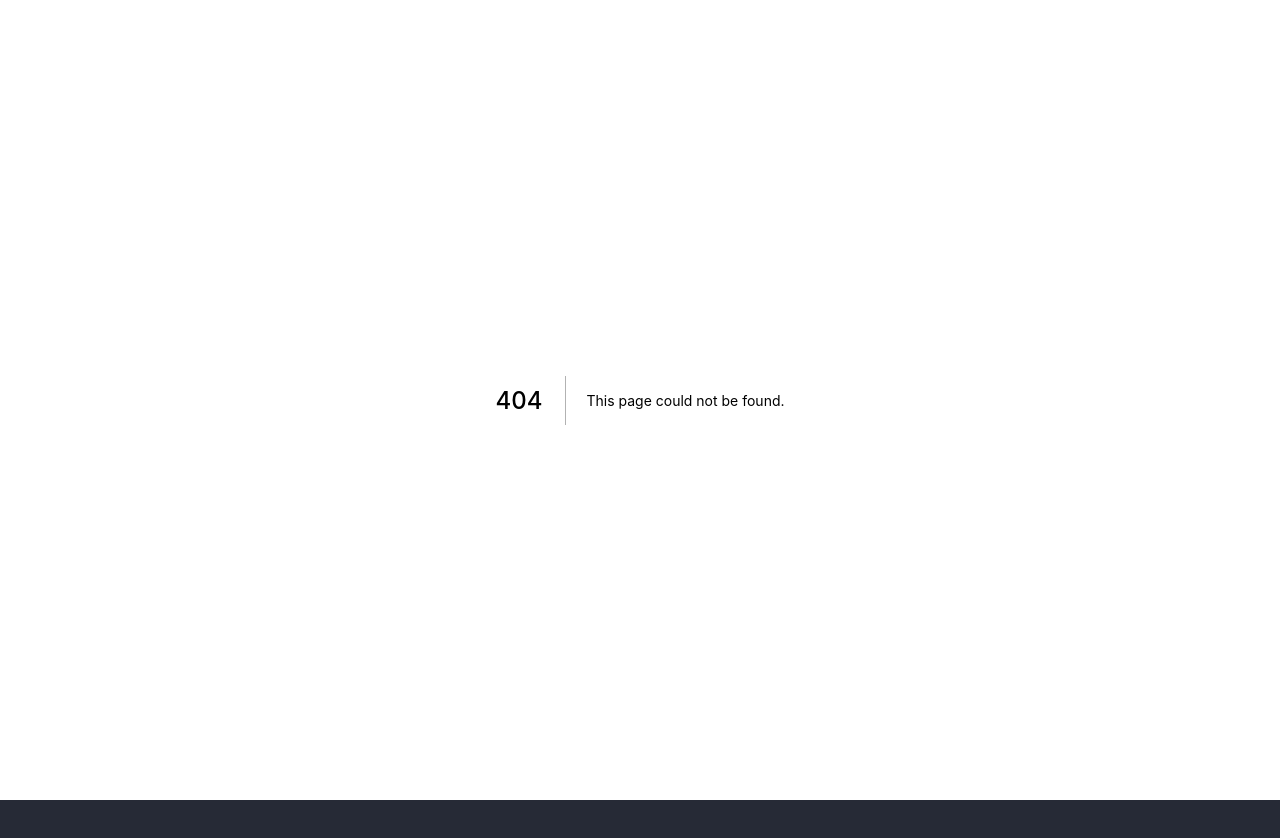
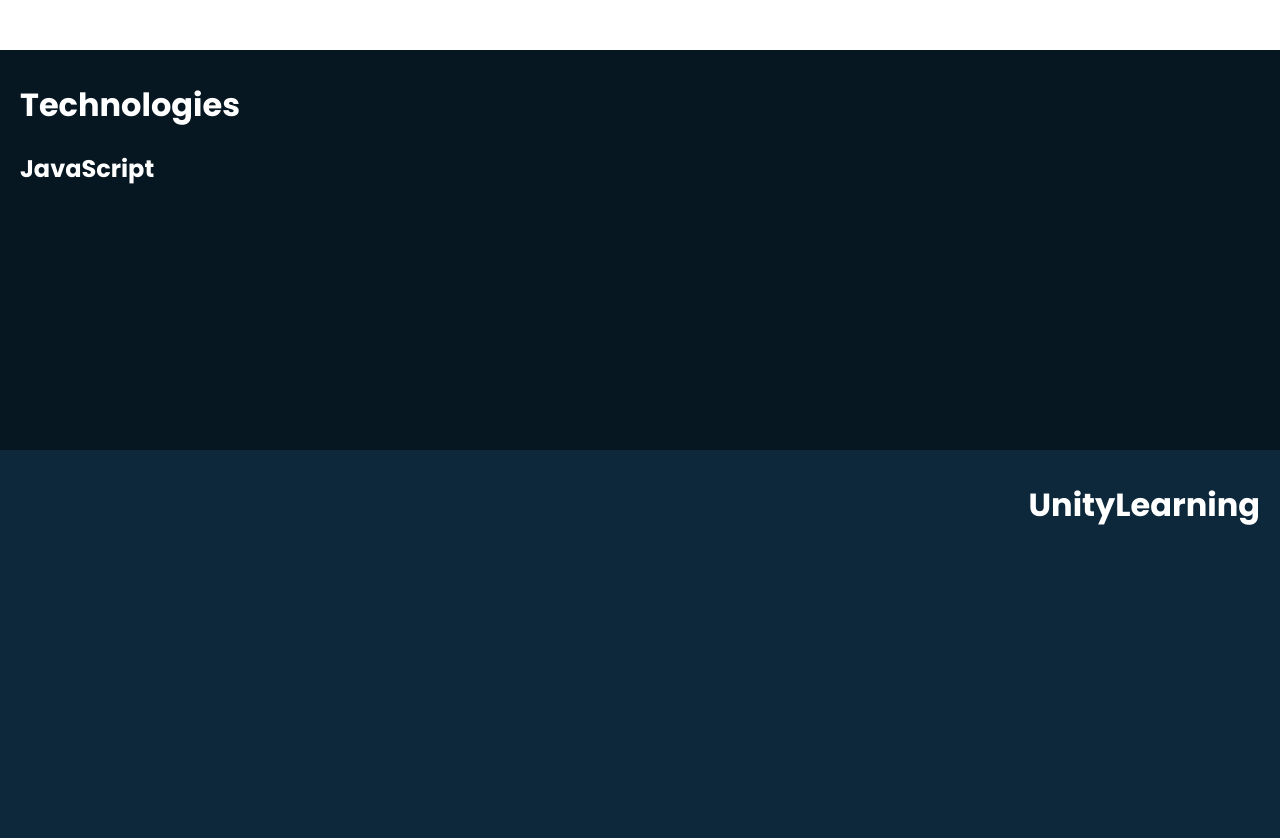
Before and after one commit to edouardlacroix/edouardlacroix.github.io, a Next.js app: page /projects in a window 1280 px wide. Before the commit this address had no page. Shown: the top 838 px of the page. Before the commit the page ends 800 px from the top, so only its background shows below. Built offline with nearby package versions, Linux system fonts and the light colour scheme.

Commit message:
Main page frame

```diff
--- a/components/TopBar/index.module.scss
+++ b/components/TopBar/index.module.scss
@@ -3,12 +3,13 @@
     height: 50px;
     width: 100%;
     display: flex;
-    flex-direction: ry;
+    flex-direction: row;
     align-items: center;
     justify-content: space-between ;
-    background-color: $color_blue   ;
+    background-color: $color_black  ;
     padding-left: 20px;
     padding-right: 20px;
+    z-index: 10;
 
     h1{
         font-size: 14px;
--- a/pages/index.js
+++ b/pages/index.js
@@ -9,7 +9,7 @@ export default function Home() {
   return (
     <div className={styles.container}>
       <div className={styles.backgroundImage}>
-        <div className={styles.title} onClick={() => router.push('/welcome')}>
+        <div className={styles.title} onClick={() => router.push('/projects')}>
           <h1>Welcome</h1> <FaRegArrowAltCircleRight />
         </div>
       </div>
--- /dev/null
+++ b/pages/projects/index.js
@@ -0,0 +1,50 @@
+import Head from 'next/head'
+import styles from './index.module.scss'
+import TopBar from '../../components/TopBar'
+
+export default function Home() {
+    return (
+        <div className={styles.wrapper}>
+            <Head>
+                <TopBar />
+            </Head>
+            <div className={styles.horizontalBar}>
+                <h1>Technologies</h1>
+                <h2>JavaScript</h2>
+
+            </div>
+
+            <div className={styles.horizontalBar}>
+                <h1>UnityLearning</h1>
+
+            </div>
+            <div className={styles.horizontalBar}>
+                <h1>LoveLetterFront</h1>
+
+            </div>
+            <div className={styles.horizontalBar}>
+                <h1>LoveLetterServer</h1>
+
+            </div>
+            <div className={styles.horizontalBar}>
+                <h1>LovEat (React Native)</h1>
+
+            </div> <div className={styles.horizontalBar}>
+                <h1>SoundBox</h1>
+
+            </div> <div className={styles.horizontalBar}>
+                <h1>LovEat (PWA)</h1>
+
+            </div>
+
+            <div className={styles.horizontalBar}>
+                <h1>LovEat (Strapi)</h1>
+
+            </div>
+
+
+
+
+        </div>
+    )
+}
--- /dev/null
+++ b/pages/projects/index.module.scss
@@ -0,0 +1,29 @@
+@import '../../styles/colors.scss';
+
+.wrapper{
+    width: 100%;
+    height: 100%;
+    display: flex;
+    flex-direction: column;
+    align-items: center;
+    justify-content: flex-start ;
+    overflow: auto;
+    overflow-x: hidden;
+    // Margin for the topbar
+    margin-top:50px;
+
+    .horizontalBar{
+        width: 100%;
+        min-height: 400px;
+        background-color: $color_darkblue;
+        padding:10px 20px 10px 20px;
+        color:white;
+
+    }
+    .horizontalBar:nth-child(2n){
+              background-color: $color_mediumblue;
+              text-align: end;
+    }
+
+
+}
--- a/styles/colors.scss
+++ b/styles/colors.scss
@@ -1,4 +1,20 @@
+$color_black:#040C11;
+$color_blacklight:#040c11e8;
+
+$color_darkblue:#071722;
+$color_darkbluelight:#07172283;
+
+$color_mediumblue:#0D283B;
+$color_mediumbluelight:rgba(39, 127, 185, 0.521);
+
 $color_blue:#1C5B84;
-$color_darkblue:#262A36;
+$color_bluelight:#1c5a84cb;
+
+$color_purple:#404363;
+$color_purplelight:#404363b0;
+
 $color_pink:#935B88;
-$color_orange:#F8C198;
+$color_pinklight:#935b88bb;
+
+$color_orange:#B46A6C;
+$color_orangelight:#b46a6dc4;
--- a/styles/globals.scss
+++ b/styles/globals.scss
@@ -6,13 +6,24 @@ body {
   margin: 0;
   font-family: 'Poppins', Verdana, sans-serif;;
 
-  /* This is used to take all the page and avoid any funky stuff */
+  /* This is used to avoid any funky stuff */
   display: flex;
   flex-direction: column;
   overflow: hidden;
   height: 100%;
   width: 100%;
   background-color:$color_darkblue;
+}
+
+
+// This is used to take all the available space so that we can controll the appearance down the line
+#__next {
+  background: white;
+  position: absolute;
+  top: 0;
+  bottom: 0;
+  left: 0;
+  right: 0;
 }
 
 a {
@@ -23,3 +34,25 @@ a {
 * {
   box-sizing: border-box;
 }
+
+
+
+/* width */
+::-webkit-scrollbar {
+  width: 8px;
+}
+
+/* Track */
+::-webkit-scrollbar-track {
+  background: #ffffff;
+}
+
+/* Handle */
+::-webkit-scrollbar-thumb {
+  background:  $color_bluelight;
+}
+
+/* Handle on hover */
+::-webkit-scrollbar-thumb:hover {
+  background: #555;
+}
```
Also changed, not shown: pages/welcome/index.js (deleted, +0 -12 lines), pages/welcome/index.module.scss (deleted, +0 -16 lines), public/images/paletteGithubPages.png (added).
